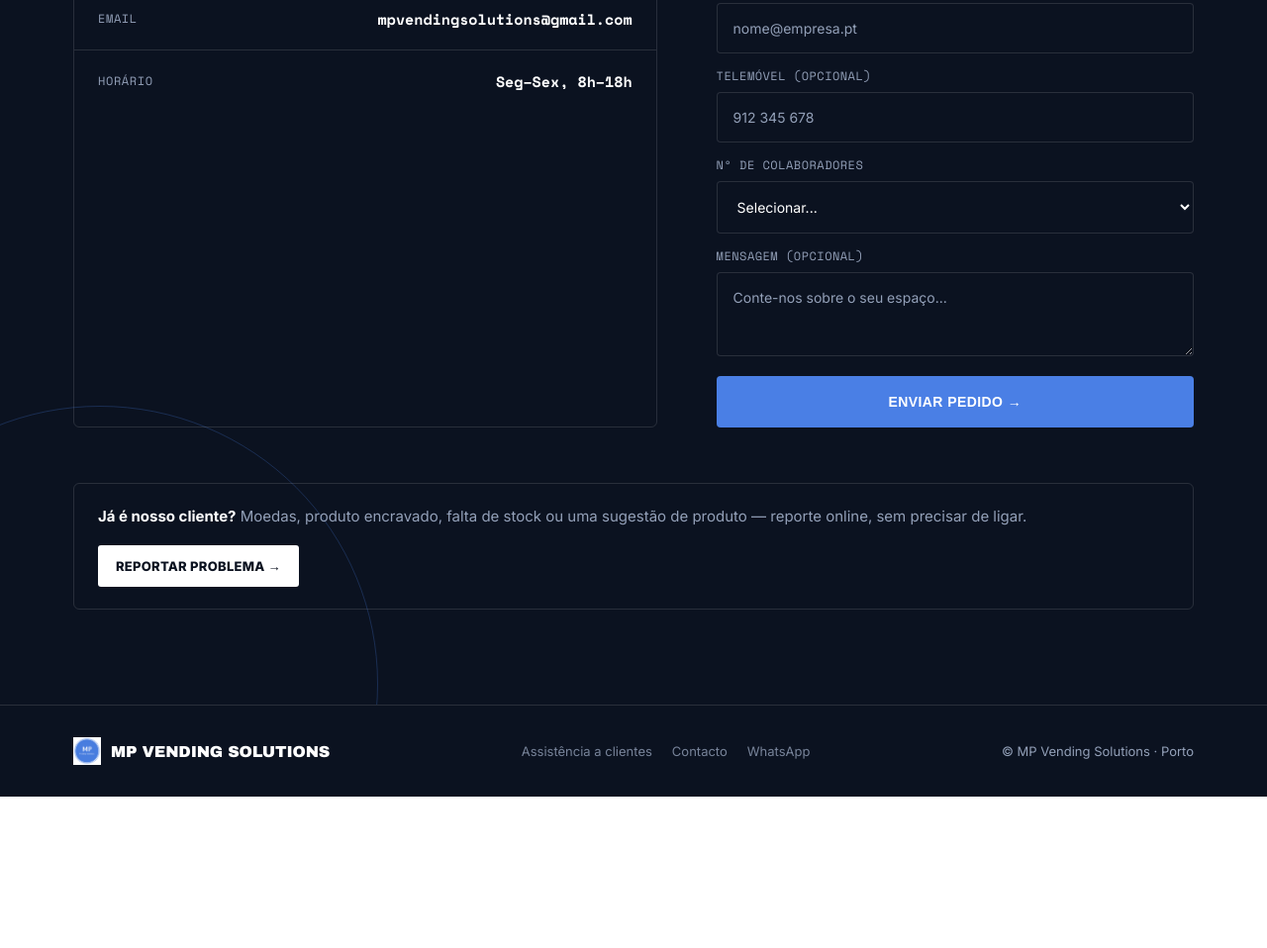
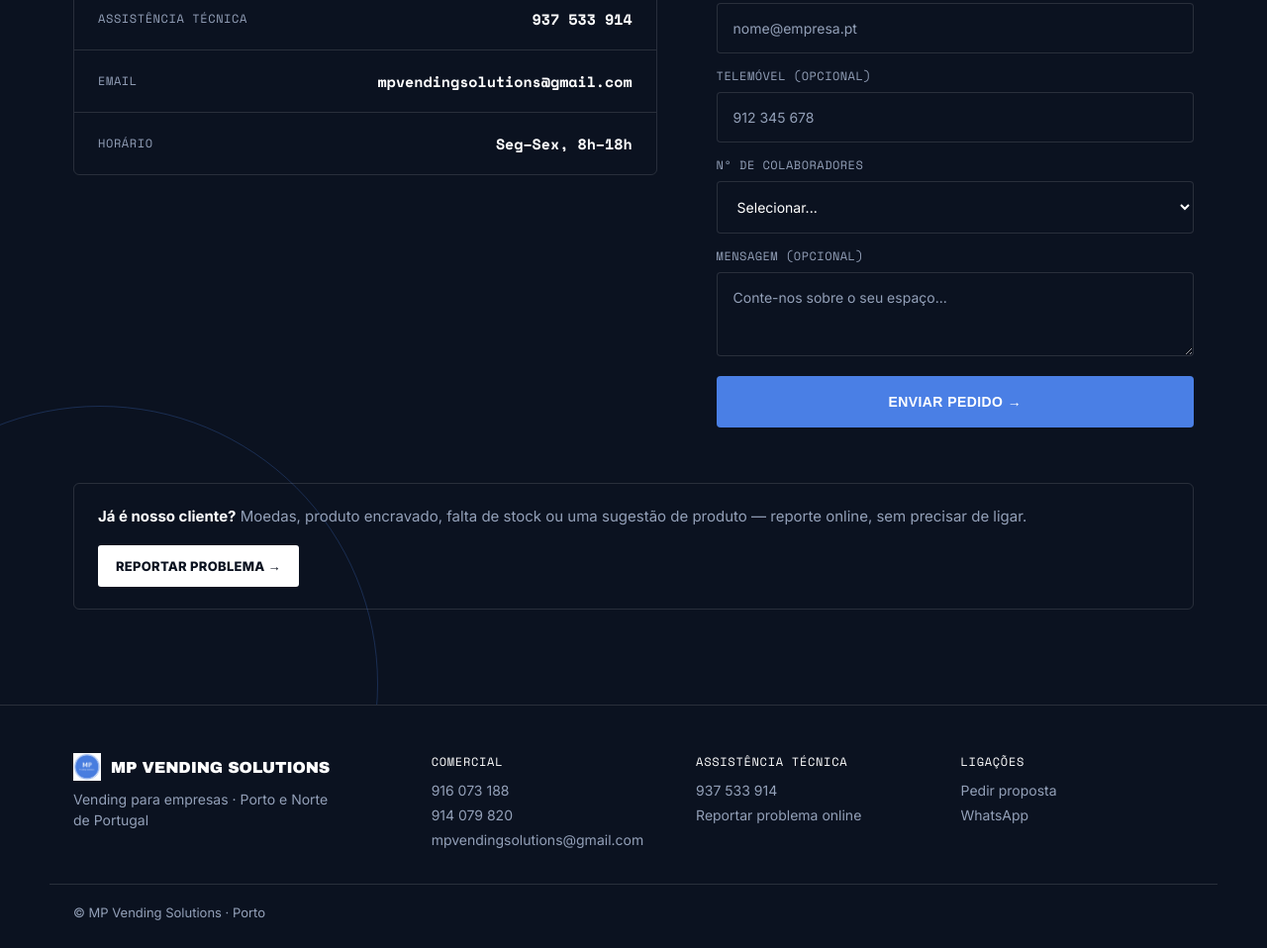
Before and after one commit to aflalomedina/MP-Vending, a plain HTML site: page index.html in a window 1280 px wide. Shown: the part 5850-6808 px from the top of the page at 99% size. Before the commit the page ends 6655 px from the top, so only its background shows below. Drawn offline with nearby package versions, Linux system fonts and the light colour scheme.

Commit message:
Rodapé novo com contactos e nº de assistência técnica 937 533 914
- Rodapé em colunas (Comercial / Assistência técnica / Ligações), adaptado a telemóvel
- Fundo escuro no html para não aparecer faixa branca abaixo do rodapé
- Caixa de contactos deixa de esticar até à altura do formulário
- Assistência técnica 937 533 914 no bloco de contactos, dados estruturados e página /assistencia
- Botão WhatsApp e script movidos para dentro do <body> (HTML válido)

Co-Authored-By: Claude Opus 5.5 <noreply@anthropic.com>
Claude-Session: https://claude.ai/code/session_01TfgrQScjs67U1DN6yiwVAA

```diff
--- a/index.html
+++ b/index.html
@@ -39,7 +39,11 @@
   "url": "https://mpvending.pt/",
   "logo": "https://mpvending.pt/logo.png",
   "image": "https://mpvending.pt/logo.png",
-  "telephone": ["+351916073188", "+351914079820"],
+  "telephone": ["+351916073188", "+351914079820", "+351937533914"],
+  "contactPoint": [
+    { "@type": "ContactPoint", "contactType": "sales", "telephone": ["+351916073188", "+351914079820"], "areaServed": "PT", "availableLanguage": "Portuguese" },
+    { "@type": "ContactPoint", "contactType": "technical support", "telephone": "+351937533914", "areaServed": "PT", "availableLanguage": "Portuguese" }
+  ],
   "email": "mpvendingsolutions@gmail.com",
   "priceRange": "€€",
   "address": {
@@ -79,7 +83,7 @@
     --line-light: rgba(11,18,32,0.10);
   }
   *{box-sizing:border-box; margin:0; padding:0;}
-  html{scroll-behavior:smooth;}
+  html{scroll-behavior:smooth; background:var(--ink);}
   body{
     background:var(--white);
     color:var(--ink);
@@ -267,7 +271,7 @@
   .contact-lead{color:var(--gray-dark); max-width:480px; margin-top:22px; font-size:16px; line-height:1.6;}
   .contact-grid{display:grid; grid-template-columns:1.1fr 0.9fr; gap:60px; margin-top:56px;}
   @media (max-width:860px){ .contact-grid{grid-template-columns:1fr;} }
-  .receipt{ border:1px solid var(--line-dark); border-radius:6px; overflow:hidden; }
+  .receipt{ border:1px solid var(--line-dark); border-radius:6px; overflow:hidden; align-self:start; }
   .receipt-row{
     display:flex; justify-content:space-between; align-items:center;
     padding:20px 24px; border-bottom:1px solid var(--line-dark);
@@ -294,12 +298,17 @@
   }
   form button:hover{ background:var(--blue-dark); }
 
-  footer{background:var(--ink); color:var(--gray-dark); border-top:1px solid var(--line-dark); padding:32px 0; font-size:13px;}
-  footer .wrap{display:flex; justify-content:space-between; flex-wrap:wrap; gap:16px; align-items:center;}
+  footer{background:var(--ink); color:var(--gray-dark); border-top:1px solid var(--line-dark); padding:48px 0 28px; font-size:14px;}
+  footer .wrap{display:grid; grid-template-columns:1.4fr 1fr 1fr 1fr; gap:32px; align-items:start;}
+  footer .fcol{display:flex; flex-direction:column; gap:8px; min-width:0;}
+  footer .fbrand p{line-height:1.5; max-width:260px;}
   footer .brand{ gap:10px; }
   footer .brand img{ width:28px; height:28px; }
-  footer a{opacity:0.8;} footer a:hover{opacity:1; color:var(--blue);}
-  footer .flinks{ display:flex; gap:20px; }
+  footer .ftitle{font-family:'Space Mono'; font-size:12px; text-transform:uppercase; letter-spacing:0.06em; color:var(--white); margin-bottom:4px;}
+  footer a{color:var(--gray-dark); overflow-wrap:anywhere;} footer a:hover{color:var(--blue);}
+  footer .fbottom{display:block; margin-top:36px; padding-top:20px; border-top:1px solid var(--line-dark); font-size:13px;}
+  @media (max-width:860px){ footer .wrap{grid-template-columns:1fr 1fr;} footer .fbrand{grid-column:1 / -1;} }
+  @media (max-width:520px){ footer{padding-bottom:96px;} footer .wrap{grid-template-columns:1fr; gap:26px;} }
 
   /* Conteúdo sempre visível: a animação é apenas um extra e não pode esconder o texto. */
   .reveal{opacity:1; visibility:visible; transform:none; transition:opacity .5s ease, transform .5s ease;}
@@ -323,6 +332,7 @@
 </style>
   <!-- Cloudflare Web Analytics --><script type='module' src='https://static.cloudflareinsights.com/beacon.min.js' data-cf-beacon='{"token": "b810eae6e207447c83953edea034ff8a"}'></script><!-- End Cloudflare Web Analytics -->
 </head>
+<body>
   <!-- Botão flutuante WhatsApp -->
 <a href="https://wa.me/351916073188" target="_blank" rel="noopener" aria-label="Enviar mensagem no WhatsApp"
    style="position:fixed; bottom:24px; right:24px; z-index:9999; width:56px; height:56px; border-radius:50%; background:#25D366; display:flex; align-items:center; justify-content:center; box-shadow:0 4px 12px rgba(0,0,0,0.25); text-decoration:none;">
@@ -372,7 +382,6 @@
   window.addEventListener('pagehide', enviarDuracao);
 })();
 </script>
-<body>
 
 <a class="faixa-assist" href="/assistencia/">🔧 <b>Já é nosso cliente?</b> Reporte aqui problemas com moedas, produtos encravados ou falta de stock <span class="seta">Pedir assistência →</span></a>
 <nav>
@@ -556,7 +565,9 @@
         <div class="receipt-row"><span>Localização</span><span>Porto, Portugal</span></div>
         <div class="receipt-row"><span>Comercial</span><a href="tel:916073188">916 073 188</a></div>
         <div class="receipt-row"><span>Comercial</span><a href="tel:914079820">914 079 820</a></div>
-<div class="receipt-row"><span>Email</span><a href="mailto:mpvendingsolutions&#64;gmail.com">mpvendingsolutions&#64;gmail&#46;com</a></div>        <div class="receipt-row"><span>Horário</span><span>Seg–Sex, 8h–18h</span></div>
+        <div class="receipt-row"><span>Assistência técnica</span><a href="tel:937533914">937 533 914</a></div>
+<div class="receipt-row"><span>Email</span><a href="mailto:mpvendingsolutions&#64;gmail.com">mpvendingsolutions&#64;gmail&#46;com</a></div>
+        <div class="receipt-row"><span>Horário</span><span>Seg–Sex, 8h–18h</span></div>
       </div>
 
       <form id="contactForm" action="https://api.web3forms.com/submit" method="POST">
@@ -597,14 +608,28 @@
 
 <footer>
   <div class="wrap">
-    <div class="brand"><img src="/logo.png" alt="MP Vending"><span class="brand-word" style="color:var(--white);">MP VENDING SOLUTIONS</span></div>
-    <div class="flinks">
-      <a href="/assistencia/">Assistência a clientes</a>
-      <a href="#contacto">Contacto</a>
+    <div class="fcol fbrand">
+      <div class="brand"><img src="/logo.png" alt="MP Vending" width="28" height="28"><span class="brand-word" style="color:var(--white);">MP VENDING SOLUTIONS</span></div>
+      <p>Vending para empresas · Porto e Norte de Portugal</p>
+    </div>
+    <div class="fcol">
+      <div class="ftitle">Comercial</div>
+      <a href="tel:916073188">916 073 188</a>
+      <a href="tel:914079820">914 079 820</a>
+      <a href="mailto:mpvendingsolutions&#64;gmail.com">mpvendingsolutions&#64;gmail&#46;com</a>
+    </div>
+    <div class="fcol">
+      <div class="ftitle">Assistência técnica</div>
+      <a href="tel:937533914">937 533 914</a>
+      <a href="/assistencia/">Reportar problema online</a>
+    </div>
+    <div class="fcol">
+      <div class="ftitle">Ligações</div>
+      <a href="#contacto">Pedir proposta</a>
       <a href="https://wa.me/351916073188" target="_blank" rel="noopener">WhatsApp</a>
     </div>
-    <div>© MP Vending Solutions · Porto</div>
   </div>
+  <div class="wrap fbottom">© MP Vending Solutions · Porto</div>
 </footer>
 
 </body>
```
Also changed, not shown: assistencia/index.html (+3 -3 lines).
